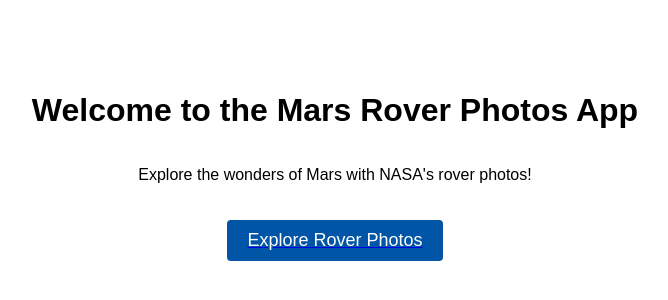
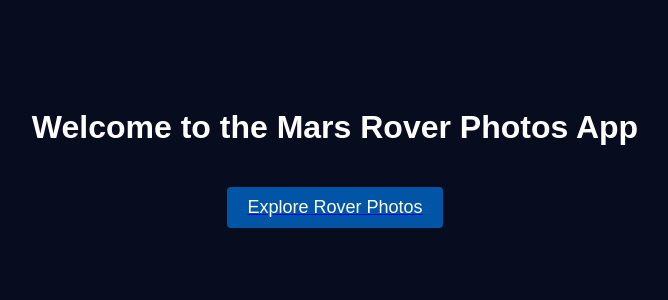
Before and after one commit to cilfonegabriel/nasa-mars-rover, a Next.js app: page / in a window 1280 px wide. Shown: the part 242-542 px from the top of the page, without its empty margins (305-973 px from the left). Built offline with nearby package versions, Linux system fonts and the light colour scheme.

Commit message:
add style and showing a max of 25photos per page

```diff
--- a/package.json
+++ b/package.json
@@ -16,7 +16,8 @@
     "next": "13.4.19",
     "prop-types": "^15.8.1",
     "react": "18.2.0",
-    "react-dom": "18.2.0"
+    "react-dom": "18.2.0",
+    "react-paginate": "^8.2.0"
   },
   "devDependencies": {
     "@babel/core": "^7.22.10",
--- a/src/globals.css
+++ b/src/globals.css
@@ -1,117 +1,138 @@
-:root {
-  --max-width: 1100px;
-  --border-radius: 12px;
-  --font-mono:
-    ui-monospace,
-    menlo,
-    monaco,
-    'Cascadia Mono',
-    'Segoe UI Mono',
-    'Roboto Mono',
-    'Oxygen Mono',
-    'Ubuntu Monospace',
-    'Source Code Pro',
-    'Fira Mono',
-    'Droid Sans Mono',
-    'Courier New',
-    monospace;
-  --foreground-rgb: 0, 0, 0;
-  --background-start-rgb: 214, 219, 220;
-  --background-end-rgb: 255, 255, 255;
-  --primary-glow:
-    conic-gradient(
-      from 180deg at 50% 50%,
-      #16abff33 0deg,
-      #0885ff33 55deg,
-      #54d6ff33 120deg,
-      #0071ff33 160deg,
-      transparent 360deg
-    );
-  --secondary-glow:
-    radial-gradient(
-      rgba(255, 255, 255, 1),
-      rgba(255, 255, 255, 0)
-    );
-  --tile-start-rgb: 239, 245, 249;
-  --tile-end-rgb: 228, 232, 233;
-  --tile-border:
-    conic-gradient(
-      #00000080,
-      #00000040,
-      #00000030,
-      #00000020,
-      #00000010,
-      #00000010,
-      #00000080
-    );
-  --callout-rgb: 238, 240, 241;
-  --callout-border-rgb: 172, 175, 176;
-  --card-rgb: 180, 185, 188;
-  --card-border-rgb: 131, 134, 135;
+body {
+  font-family: Arial, sans-serif;
+  background-color: #070c1f;
+  color: #ffffff;
+  margin: 0;
+  padding: 0;
 }
 
-@media (prefers-color-scheme: dark) {
-  :root {
-    --foreground-rgb: 255, 255, 255;
-    --background-start-rgb: 0, 0, 0;
-    --background-end-rgb: 0, 0, 0;
-    --primary-glow: radial-gradient(rgba(1, 65, 255, 0.4), rgba(1, 65, 255, 0));
-    --secondary-glow:
-      linear-gradient(
-        to bottom right,
-        rgba(1, 65, 255, 0),
-        rgba(1, 65, 255, 0),
-        rgba(1, 65, 255, 0.3)
-      );
-    --tile-start-rgb: 2, 13, 46;
-    --tile-end-rgb: 2, 5, 19;
-    --tile-border:
-      conic-gradient(
-        #ffffff80,
-        #ffffff40,
-        #ffffff30,
-        #ffffff20,
-        #ffffff10,
-        #ffffff10,
-        #ffffff80
-      );
-    --callout-rgb: 20, 20, 20;
-    --callout-border-rgb: 108, 108, 108;
-    --card-rgb: 100, 100, 100;
-    --card-border-rgb: 200, 200, 200;
+/* Header styles */
+.header {
+  background-color: #020509;
+  color: #66fcf1;
+  text-align: center;
+  padding: 20px;
+  border-bottom: 3px solid #45a29e;
+}
+
+.header h1 {
+  margin: 0;
+  font-size: 28px;
+}
+
+/* Button styles */
+.rover-buttons {
+  text-align: center;
+  margin: 20px 0;
+}
+
+.rover-button {
+  background-color: #45a29e;
+  color: #ffffff;
+  border: none;
+  padding: 10px 20px;
+  margin: 5px;
+  cursor: pointer;
+  border-radius: 4px;
+  font-size: 16px;
+}
+
+.rover-button:hover {
+  background-color: #367a74;
+}
+
+/* Photo gallery grid */
+.photo-gallery {
+  display: grid;
+  grid-template-columns: repeat(auto-fill, minmax(250px, 1fr));
+  grid-gap: 20px;
+  padding: 20px;
+}
+
+.photo-card {
+  background-color: #020509;
+  border: 1px solid #45a29e;
+  padding: 10px;
+  border-radius: 4px;
+  box-shadow: 0 2px 4px rgba(0, 0, 0, 0.1);
+  text-align: center;
+}
+
+.camera-name {
+  font-size: 16px;
+  margin: 10px 0;
+  color: #66fcf1;
+}
+
+.rover-photo {
+  width: 100%;
+  height: 200px;
+  object-fit: cover;
+  border-radius: 4px;
+}
+
+/* Pagination styles */
+.pagination {
+  display: flex;
+  justify-content: center;
+  margin-top: 20px;
+  list-style: none;
+}
+
+.pagination li {
+  margin: 0 5px;
+
+}
+
+.pagination a {
+  padding: 5px 10px;
+  border: 1px solid #45a29e;
+  color: #45a29e;
+  text-decoration: none;
+  cursor: pointer;
+  border-radius: 4px;
+}
+
+.pagination .active a {
+  background-color: #45a29e;
+  color: #ffffff;
+  border-color: #45a29e;
+}
+
+/* Main landing page styles */
+.main-page {
+  display: flex;
+  flex-direction: column;
+  align-items: center;
+  justify-content: center;
+  height: 100vh;
+  font-family: Arial, sans-serif;
+}
+
+.rover-button-main {
+  padding: 10px 20px;
+  background-color: #0055a6;
+  color: white;
+  text-decoration: none;
+  border-radius: 4px;
+  font-size: 18px;
+  margin-top: 20px;
+}
+
+.rover-button-main:hover {
+  background-color: #036;
+}
+
+.photo-gallery {
+  display: grid;
+  grid-template-columns: repeat(5, minmax(0, 1fr)); /* Display 5 photos per row */
+  grid-gap: 20px;
+  padding: 20px;
+}
+
+/* Responsive grid styles */
+@media (max-width: 768px) {
+  .photo-gallery {
+    grid-template-columns: repeat(auto-fill, minmax(200px, 1fr));
   }
 }
-
-* {
-  box-sizing: border-box;
-  padding: 0;
-  margin: 0;
-}
-
-html,
-body {
-  max-width: 100vw;
-  overflow-x: hidden;
-}
-
-body {
-  color: rgb(var(--foreground-rgb));
-  background:
-    linear-gradient(
-      to bottom,
-      transparent,
-      rgb(var(--background-end-rgb))
-    )
-    rgb(var(--background-start-rgb));
-}
-
-a {
-  color: inherit;
-  text-decoration: none;
-}
-
-@media (prefers-color-scheme: dark) {
-  html {
-    color-scheme: dark;
-  }
-}
--- a/src/pages/_app.js
+++ b/src/pages/_app.js
@@ -1,7 +1,7 @@
 import React from 'react';
-import PropTypes from 'prop-types'; // Import PropTypes
+import PropTypes from 'prop-types';
 
-import '../styles/styles.css';
+import '../globals.css';
 
 function MyApp({ Component, pageProps }) {
   return <Component {...pageProps} />;
--- a/src/pages/index.js
+++ b/src/pages/index.js
@@ -4,9 +4,8 @@
 const MainPage = () => (
   <div className="main-page">
     <h1>Welcome to the Mars Rover Photos App</h1>
-    <p>Explore the wonders of Mars with NASA&apos;s rover photos!</p>
     <Link href="/roverphotos">
-      <div className="rover-button">Explore Rover Photos</div>
+      <div className="rover-button-main">Explore Rover Photos</div>
     </Link>
   </div>
 );
--- a/src/pages/roverphotos.js
+++ b/src/pages/roverphotos.js
@@ -1,10 +1,8 @@
-// pages/rover-photos.js
 import React from 'react';
 import MarsRoverPhotosPage from '@/components/MarsRoverPhotos';
 
 const RoverPhotos = () => (
   <div>
-    <h1>Mars Rover Photos</h1>
     <MarsRoverPhotosPage />
   </div>
 );
--- a/src/styles/styles.css
+++ /dev/null
@@ -1,22 +0,0 @@
-.main-page {
-  display: flex;
-  flex-direction: column;
-  align-items: center;
-  justify-content: center;
-  height: 100vh;
-  font-family: Arial, sans-serif;
-}
-
-.rover-button {
-  padding: 10px 20px;
-  background-color: #0055a6;
-  color: white;
-  text-decoration: none;
-  border-radius: 4px;
-  font-size: 18px;
-  margin-top: 20px;
-}
-
-.rover-button:hover {
-  background-color: #036;
-}
```
Also changed, not shown: src/components/MarsRoverPhotos.js (+65 -14 lines), 1 other file (tests, documents, lock files or other folders).
